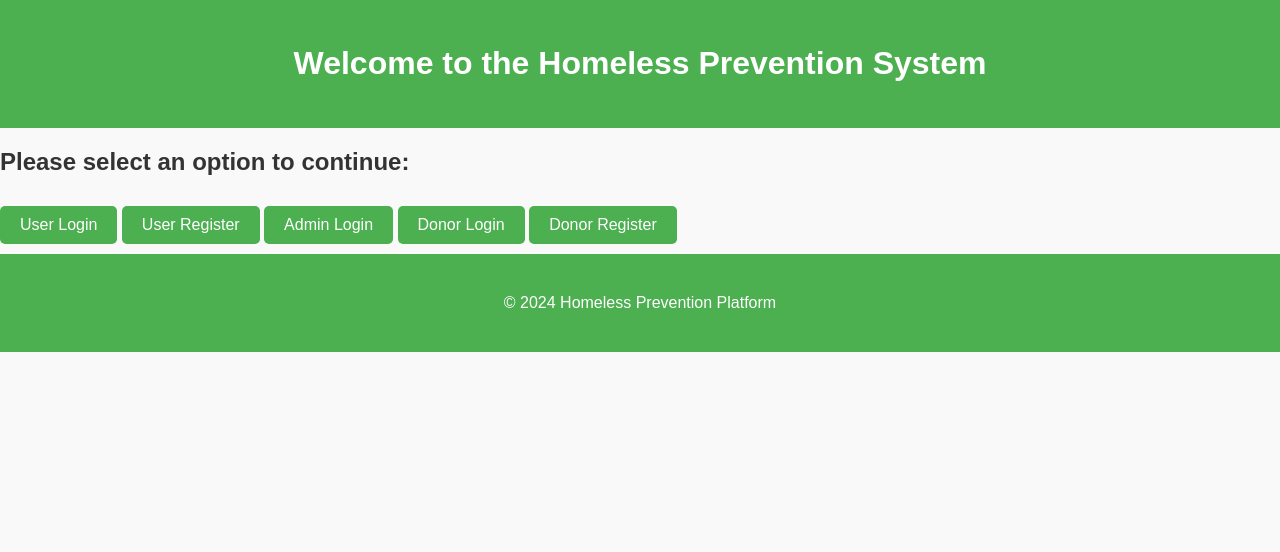
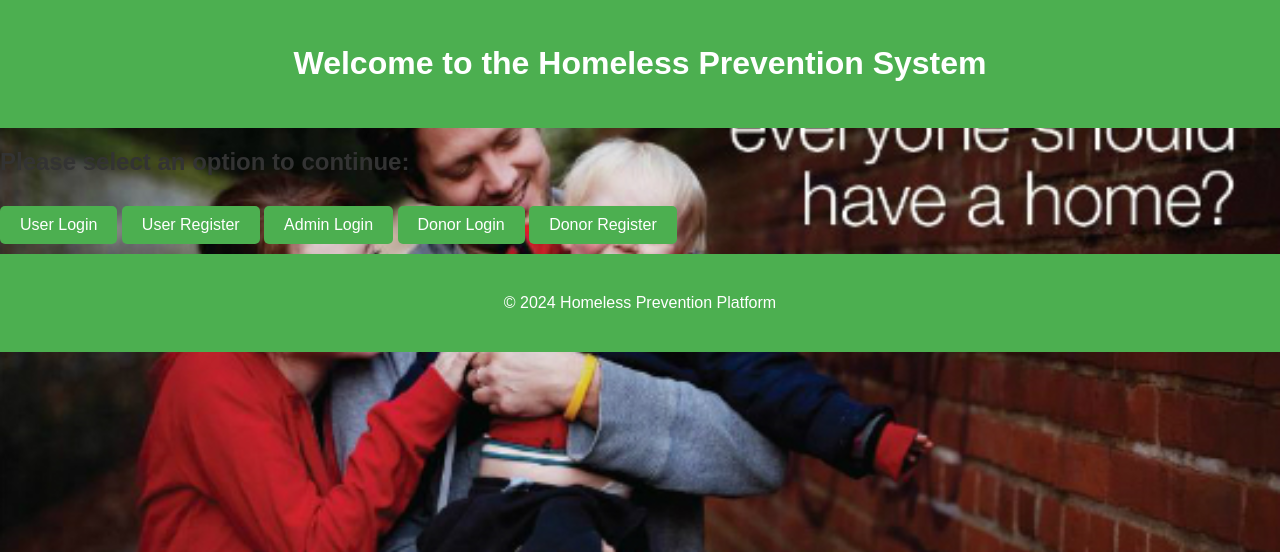
Before and after one commit to JANHAVIKULKARNI12/HOMELESSNESS_PREVENTION, a Flask app: page / in a window 1280 px wide. Shown: the top 552 px of the page. Run offline with Flask 3, Linux system fonts and the light colour scheme; parts of the project's set-up code (start-up, migrations or seed data) failed here and were passed over.

Commit message:
Added Background

```diff
--- a/ADMIN/static/css/style.css
+++ b/ADMIN/static/css/style.css
@@ -1,7 +1,8 @@
 /* General Styles */
 body {
     font-family: 'Arial', sans-serif;
-    background-color: #f9f9f9;
+    background-image: url('../images/background.jpg');
+    background-size: cover;
     color: #333;
     margin: 0;
     padding: 0;
```
Also changed, not shown: ADMIN/static/images/background.jpg (renamed from ADMIN/templates/background.jpg).
